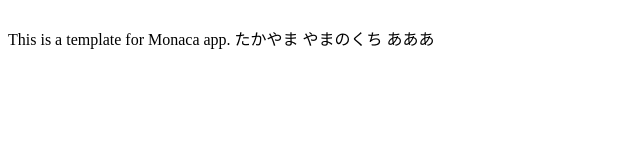
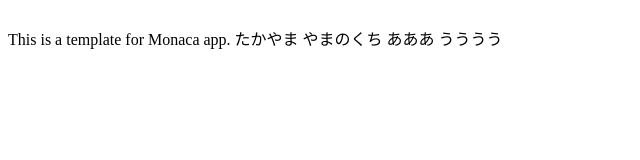
Before and after one commit to mmmtkym/-Hackathon2020, a website: page www/index.html in a window 1280 px wide. Shown: the full height of the page, 0-640 px from the left. Drawn offline with Linux system fonts and the light colour scheme.

Commit message:
テスト2　山之口

```diff
--- a/www/index.html
+++ b/www/index.html
@@ -19,6 +19,8 @@
     やまのくち
 
     あああ
+
+    うううう
   </br>
 </body>
 </html>
```
